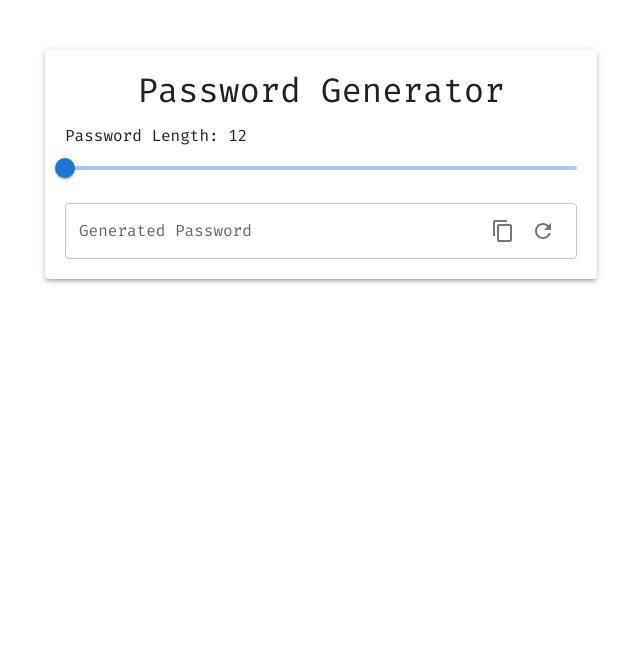
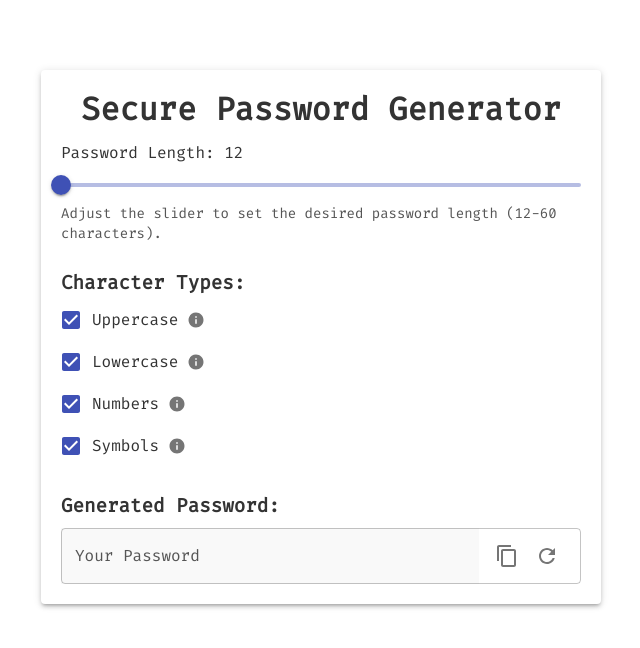
Before and after one commit to Shahtaa/password-generator, a React (Create React App) app: page / in a window 1280 px wide. Shown: the top 648 px of the page, without its empty margins (319-959 px from the left). Built offline with nearby package versions, Linux system fonts and the light colour scheme.

Commit message:
bug fixes

```diff
--- a/src/App.tsx
+++ b/src/App.tsx
@@ -4,61 +4,103 @@ import { ThemeProvider, createTheme } from '@mui/material/styles';
 import { Container, Paper, Typography } from '@mui/material';
 import PasswordLengthInput from './components/PasswordLengthInput';
 import PasswordDisplay from './components/PasswordDisplay';
-import '@fontsource/fira-code'; // Correctly imported Fira Code font
+import CharacterOptions from './components/CharacterOptions';
+import '@fontsource/fira-code';
 
-// Create a theme with Fira Code font
 const theme = createTheme({
   typography: {
     fontFamily: "'Fira Code', monospace",
+    h4: {
+      fontSize: '2rem', // Larger size for main heading
+      fontWeight: 700, // Bold for emphasis
+    },
+    h6: {
+      fontSize: '1.2rem', // Size for subheadings
+      fontWeight: 600,
+    },
+    body1: {
+      fontSize: '1rem', // General body text size
+    },
+  },
+  palette: {
+    primary: {
+      main: '#3f51b5', // Primary color for buttons and accents
+    },
+    success: {
+      main: '#4caf50', // Green color for success messages
+    },
+    text: {
+      primary: '#333', // Dark text for readability
+      secondary: '#555', // Secondary text color
+    },
   },
 });
 
-// Main App component
 const App: React.FC = () => {
-  const [password, setPassword] = useState<string>(''); // State for the generated password
-  const [passwordLength, setPasswordLength] = useState<number>(12); // Default password length
-  const [showMessage, setShowMessage] = useState<boolean>(false); // Message state for clipboard copy
+  const [password, setPassword] = useState<string>('');
+  const [passwordLength, setPasswordLength] = useState<number>(12);
+  const [showMessage, setShowMessage] = useState<boolean>(false);
+  const [includeUppercase, setIncludeUppercase] = useState<boolean>(true);
+  const [includeLowercase, setIncludeLowercase] = useState<boolean>(true);
+  const [includeNumbers, setIncludeNumbers] = useState<boolean>(true);
+  const [includeSymbols, setIncludeSymbols] = useState<boolean>(true);
 
-  // Function to generate a random password
   const generatePassword = () => {
-    const charset = 'abcdefghijklmnopqrstuvwxyzABCDEFGHIJKLMNOPQRSTUVWXYZ0123456789!@#$%^&*()-_=+'; // Characters to use in password
+    const charset =
+        (includeUppercase ? 'ABCDEFGHIJKLMNOPQRSTUVWXYZ' : '') +
+        (includeLowercase ? 'abcdefghijklmnopqrstuvwxyz' : '') +
+        (includeNumbers ? '0123456789' : '') +
+        (includeSymbols ? '!@#$%^&*()-_=+' : '');
+
+    if (charset.length === 0) {
+      alert('Please select at least one character type!');
+      return;
+    }
+
     let generatedPassword = '';
     for (let i = 0; i < passwordLength; i++) {
-      const randomIndex = Math.floor(Math.random() * charset.length); // Get random index
-      generatedPassword += charset[randomIndex]; // Add random character to password
+      const randomIndex = Math.floor(Math.random() * charset.length);
+      generatedPassword += charset[randomIndex];
     }
-    setPassword(generatedPassword); // Update the password state
+    setPassword(generatedPassword);
   };
 
-  // Function to copy the generated password to the clipboard
   const copyToClipboard = () => {
     if (password) {
       navigator.clipboard.writeText(password).then(() => {
-        setShowMessage(true); // Show success message
-        setTimeout(() => setShowMessage(false), 2000); // Hide message after 2 seconds
+        setShowMessage(true);
+        setTimeout(() => setShowMessage(false), 2000);
       });
     }
   };
 
   return (
       <ThemeProvider theme={theme}>
-        <Container maxWidth="sm" style={{ marginTop: '50px' }}>
+        <Container maxWidth="sm" style={{ marginTop: '50px', padding: '20px' }}>
           <Paper elevation={3} style={{ padding: '20px' }}>
             <Typography variant="h4" align="center" gutterBottom>
-              Password Generator
+              Secure Password Generator
             </Typography>
-            {/* Password length input */}
             <PasswordLengthInput
                 passwordLength={passwordLength}
                 setPasswordLength={setPasswordLength}
-                generatePassword={generatePassword} // Pass the function to generate password
+                generatePassword={generatePassword}
             />
-            {/* Password display with copy and generate buttons */}
+            <CharacterOptions
+                includeUppercase={includeUppercase}
+                setIncludeUppercase={setIncludeUppercase}
+                includeLowercase={includeLowercase}
+                setIncludeLowercase={setIncludeLowercase}
+                includeNumbers={includeNumbers}
+                setIncludeNumbers={setIncludeNumbers}
+                includeSymbols={includeSymbols}
+                setIncludeSymbols={setIncludeSymbols}
+            />
             <PasswordDisplay
                 password={password}
                 copyToClipboard={copyToClipboard}
                 showMessage={showMessage}
-                generatePassword={generatePassword} // Pass the function to regenerate password
+                generatePassword={generatePassword}
             />
           </Paper>
         </Container>
--- /dev/null
+++ b/src/components/CharacterOptions.tsx
@@ -0,0 +1,111 @@
+import React from 'react';
+import { Box, FormControlLabel, Checkbox, Typography, Tooltip, IconButton } from '@mui/material';
+import InfoIcon from '@mui/icons-material/Info';
+
+interface CharacterOptionsProps {
+    includeUppercase: boolean;
+    setIncludeUppercase: (value: boolean) => void;
+    includeLowercase: boolean;
+    setIncludeLowercase: (value: boolean) => void;
+    includeNumbers: boolean;
+    setIncludeNumbers: (value: boolean) => void;
+    includeSymbols: boolean;
+    setIncludeSymbols: (value: boolean) => void;
+}
+
+const CharacterOptions: React.FC<CharacterOptionsProps> = ({
+                                                               includeUppercase,
+                                                               setIncludeUppercase,
+                                                               includeLowercase,
+                                                               setIncludeLowercase,
+                                                               includeNumbers,
+                                                               setIncludeNumbers,
+                                                               includeSymbols,
+                                                               setIncludeSymbols,
+                                                           }) => {
+    return (
+        <Box mb={3}>
+            <Typography variant="h6">Character Types:</Typography>
+            <Box display="flex" flexDirection="column" alignItems="flex-start">
+                <FormControlLabel
+                    control={
+                        <Checkbox
+                            checked={includeUppercase}
+                            onChange={(e) => setIncludeUppercase(e.target.checked)}
+                            name="includeUppercase"
+                        />
+                    }
+                    label={
+                        <Box display="flex" alignItems="center">
+                            Uppercase
+                            <Tooltip title="Includes uppercase letters (A-Z)." arrow>
+                                <IconButton size="small" style={{ marginLeft: '4px' }}>
+                                    <InfoIcon fontSize="inherit" />
+                                </IconButton>
+                            </Tooltip>
+                        </Box>
+                    }
+                />
+                <FormControlLabel
+                    control={
+                        <Checkbox
+                            checked={includeLowercase}
+                            onChange={(e) => setIncludeLowercase(e.target.checked)}
+                            name="includeLowercase"
+                        />
+                    }
+                    label={
+                        <Box display="flex" alignItems="center">
+                            Lowercase
+                            <Tooltip title="Includes lowercase letters (a-z)." arrow>
+                                <IconButton size="small" style={{ marginLeft: '4px' }}>
+                                    <InfoIcon fontSize="inherit" />
+                                </IconButton>
+                            </Tooltip>
+                        </Box>
+                    }
+                />
+                <FormControlLabel
+                    control={
+                        <Checkbox
+                            checked={includeNumbers}
+                            onChange={(e) => setIncludeNumbers(e.target.checked)}
+                            name="includeNumbers"
+                        />
+                    }
+                    label={
+                        <Box display="flex" alignItems="center">
+                            Numbers
+                            <Tooltip title="Includes numeric digits (0-9)." arrow>
+                                <IconButton size="small" style={{ marginLeft: '4px' }}>
+                                    <InfoIcon fontSize="inherit" />
+                                </IconButton>
+                            </Tooltip>
+                        </Box>
+                    }
+                />
+                <FormControlLabel
+                    control={
+                        <Checkbox
+                            checked={includeSymbols}
+                            onChange={(e) => setIncludeSymbols(e.target.checked)}
+                            name="includeSymbols"
+                        />
+                    }
+                    label={
+                        <Box display="flex" alignItems="center">
+                            Symbols
+                            <Tooltip title="Includes special characters (e.g., !&quot;#$%&amp;'()*+,-./:;&lt;=&gt;?@[\\]^_`{|}~)." arrow>
+                                <IconButton size="small" style={{ marginLeft: '4px' }}>
+                                    <InfoIcon fontSize="inherit" />
+                                </IconButton>
+                            </Tooltip>
+                        </Box>
+                    }
+                />
+            </Box>
+        </Box>
+    );
+};
+
+export default CharacterOptions;
--- a/src/components/PasswordDisplay.tsx
+++ b/src/components/PasswordDisplay.tsx
@@ -1,34 +1,45 @@
-// src/components/PasswordDisplay.tsx
 import React from 'react';
 import { TextField, IconButton, InputAdornment, Typography, Box } from '@mui/material';
 import ContentCopyIcon from '@mui/icons-material/ContentCopy';
 import RefreshIcon from '@mui/icons-material/Refresh';
 
 interface PasswordDisplayProps {
-    password: string; // The generated password
-    copyToClipboard: () => void; // Function to copy password to clipboard
-    showMessage: boolean; // Flag to show/hide copy message
-    generatePassword: () => void; // Function to generate a new password
+    password: string;               // The generated password to be displayed
+    copyToClipboard: () => void;    // Function to copy the password to clipboard
+    showMessage: boolean;            // Flag to show the success message
+    generatePassword: () => void;    // Function to generate a new password
 }
 
-// Component to display the generated password and copy/regenerate buttons
-const PasswordDisplay: React.FC<PasswordDisplayProps> = ({ password, copyToClipboard, showMessage, generatePassword }) => {
+const PasswordDisplay: React.FC<PasswordDisplayProps> = ({
+                                                             password,
+                                                             copyToClipboard,
+                                                             showMessage,
+                                                             generatePassword
+                                                         }) => {
     return (
-        <Box mt={2}>
+        <Box mt={3}>
+            <Typography variant="h6" gutterBottom>
+                Generated Password:
+            </Typography>
             <TextField
-                label="Generated Password"
+                label="Your Password"
                 variant="outlined"
-                value={password} // Display the generated password
+                value={password}
                 fullWidth
+                name="generatedPassword"
+                inputProps={{
+                    readOnly: true,
+                    'aria-label': 'Generated Password',
+                    style: { backgroundColor: '#f9f9f9' }, // Light background for the password field
+                }}
                 InputProps={{
-                    readOnly: true, // Make the input read-only
                     endAdornment: (
                         <InputAdornment position="end">
                             <IconButton onClick={copyToClipboard} aria-label="Copy password">
-                                <ContentCopyIcon /> {/* Icon for copying password */}
+                                <ContentCopyIcon />
                             </IconButton>
                             <IconButton onClick={generatePassword} aria-label="Generate new password">
-                                <RefreshIcon /> {/* Icon for regenerating password */}
+                                <RefreshIcon />
                             </IconButton>
                         </InputAdornment>
                     ),
@@ -36,7 +47,7 @@ const PasswordDisplay: React.FC<PasswordDisplayProps> = ({ password, copyToClipb
             />
             {showMessage && (
                 <Typography variant="body2" color="success.main" align="center" style={{ marginTop: '10px' }}>
-                    Password copied to clipboard! {/* Confirmation message */}
+                    Password copied to clipboard!
                 </Typography>
             )}
         </Box>
--- a/src/components/PasswordLengthInput.tsx
+++ b/src/components/PasswordLengthInput.tsx
@@ -3,31 +3,33 @@ import React from 'react';
 import { Box, Slider, Typography } from '@mui/material';
 
 interface PasswordLengthInputProps {
-    passwordLength: number; // Current password length
-    setPasswordLength: (length: number) => void; // Function to set the password length
-    generatePassword: () => void; // Function to generate password
+    passwordLength: number;
+    setPasswordLength: (length: number) => void;
+    generatePassword: () => void;
 }
 
-// Slider component for selecting password length
 const PasswordLengthInput: React.FC<PasswordLengthInputProps> = ({ passwordLength, setPasswordLength, generatePassword }) => {
-    // Handle changes to the slider
     const handleSliderChange = (event: Event, newValue: number | number[]) => {
         const length = newValue as number;
-        setPasswordLength(length); // Update password length state
-        generatePassword(); // Generate password whenever the slider is adjusted
+        setPasswordLength(length);
+        generatePassword();
     };
 
     return (
-        <Box mb={2}>
-            <Typography gutterBottom>Password Length: {passwordLength}</Typography>
+        <Box mb={3}>
+            <Typography gutterBottom variant="body1">Password Length: {passwordLength}</Typography>
             <Slider
                 value={passwordLength}
                 onChange={handleSliderChange}
-                min={12} // Minimum password length
-                max={60} // Maximum password length
-                step={1} // Step size for slider
-                valueLabelDisplay="auto" // Show current value on the slider
+                min={12}
+                max={60}
+                step={1}
+                valueLabelDisplay="auto"
+                name="passwordLength"
             />
+            <Typography variant="body2" color="textSecondary">
+                Adjust the slider to set the desired password length (12-60 characters).
+            </Typography>
         </Box>
     );
 };
```
